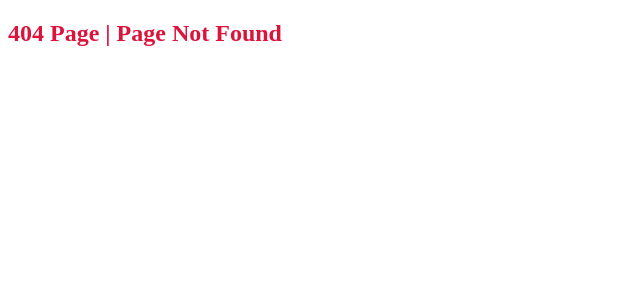
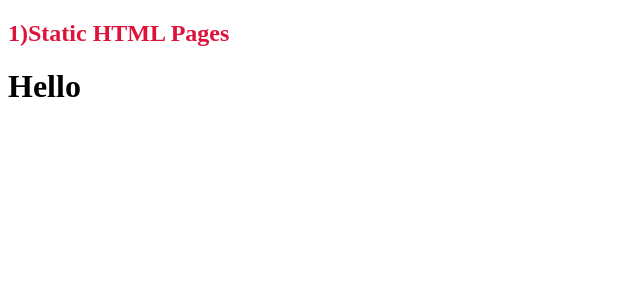
Before and after one commit to Rishab-RajHR/NextJS-Common-Layout, a Next.js app: page /static-one in a window 1280 px wide. Before the commit this address had no page. Shown: the top 300 px of the page, without its empty margins (0-640 px from the left). Built offline with nearby package versions, Linux system fonts and the light colour scheme.

Commit message:
Static Files

```diff
--- a/next.config.mjs
+++ b/next.config.mjs
@@ -4,7 +4,8 @@ const nextConfig = {
   reactCompiler: true,
   images : {
       domains : ["pixabay.com"]
-  }
+  },
+  output: "export"
 };
 
 export default nextConfig;
--- /dev/null
+++ b/src/app/component/Hello.jsx
@@ -0,0 +1,11 @@
+import React from 'react'
+
+const Hello = () => {
+  return (
+    <div>
+      <h1>Hello</h1>
+    </div>
+  )
+}
+
+export default Hello
--- /dev/null
+++ b/src/app/static-one/page.js
@@ -0,0 +1,13 @@
+import React from 'react'
+import Hello from '../component/Hello'
+
+const StaticOne = () => {
+  return (
+    <>
+     <h2>1)Static HTML Pages</h2>
+     <Hello />
+    </>
+  )
+}
+
+export default StaticOne
```
Also changed, not shown: src/app/static-two/page.js (added, +11 -0 lines).
